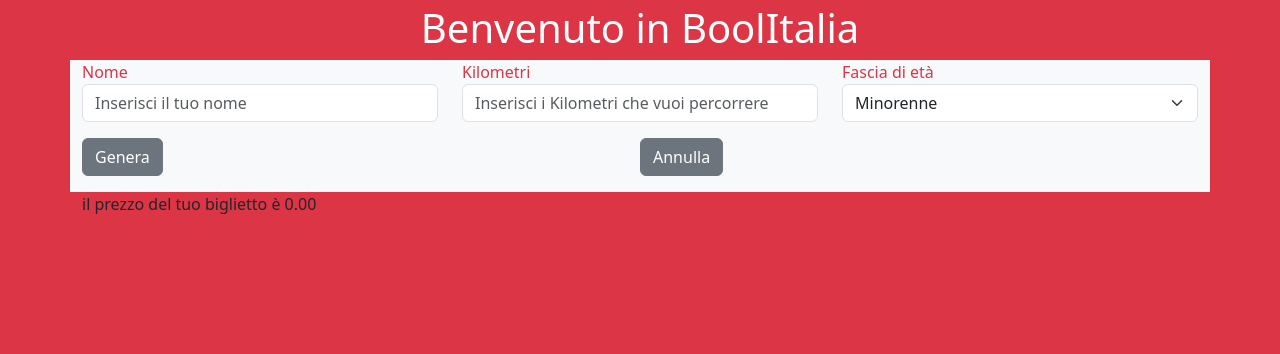
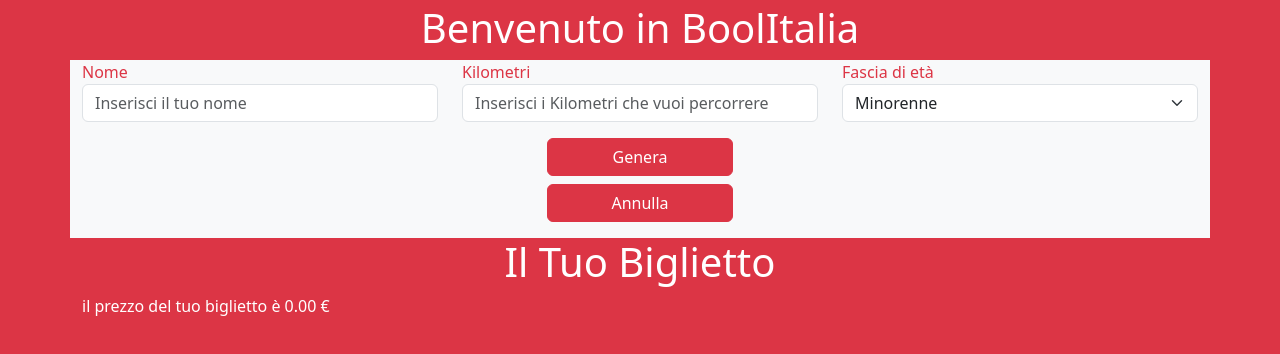
Before and after one commit to alessiozaccato/js-biglietto-treno-form, a plain HTML site: page index.html in a window 1280 px wide. Both pictures are taken after a click on the button "Genera". Drawn offline with nearby package versions, Linux system fonts and the light colour scheme.

Commit message:
FIX: logic and html on the exercise

```diff
--- a/index.html
+++ b/index.html
@@ -40,13 +40,11 @@
                     <option value="3">Over 65</option>
                 </select>
             </div>
-            <div class="row justify-content-end  mb-3">
+            <div class="d-grid mb-3">
 
-                <div class="col-md-6">
-                    <button id="generateButton" class="btn btn-secondary">Genera</button>
-                </div>
-                <div class="col-md-6">
-                    <button id="endButton" class="btn btn-secondary">Annulla</button>
+                <div class="d-grid gap-2 col-2 mx-auto">
+                    <button id="generateButton" class="btn btn-danger" type="button">Genera</button>
+                    <button id="endButton" class="btn btn-danger" type="button">Annulla</button>
                 </div>
 
 
@@ -55,9 +53,13 @@
         </section>
 
         <section>
-            <div id="result">
+
+            <h1 class="text-center text-white">Il Tuo Biglietto</h1>
+
+            <div id="result" class="text-white">
 
             </div>
+
         </section>
     </main>
 
--- a/main.js
+++ b/main.js
@@ -3,11 +3,9 @@
 
 //associate variables on js from html
 let btnGenerate = document.getElementById("generateButton");
-let inputAge = document.getElementById("nameInput");
 let inputKmNumber = document.getElementById("kilometerInput")
 let InputAgeSelect = document.getElementById("ageselect");
 let resultHtml = document.getElementById("result")
-
 
 
 
@@ -45,7 +43,6 @@ function calc(numberKm, numberAgeSelect) {
 
 btnGenerate.addEventListener("click", function () {
 
-
-    resultHtml.innerHTML = `il prezzo del tuo biglietto è ${calc(inputKmNumber, InputAgeSelect).toFixed(2)}`;
+    resultHtml.innerHTML = `il prezzo del tuo biglietto è ${calc(inputKmNumber, InputAgeSelect).toFixed(2)} €`;
 
 })
```
